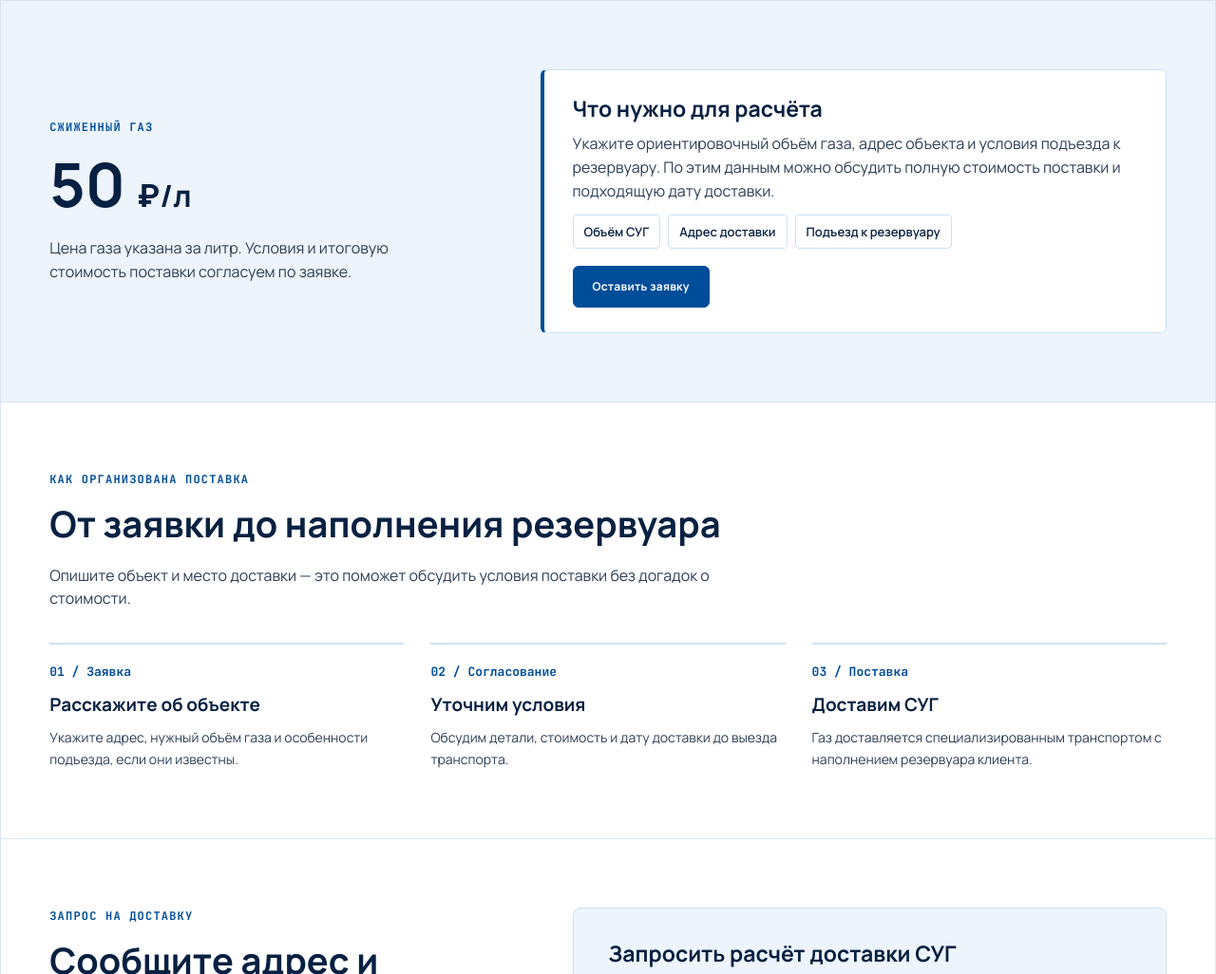
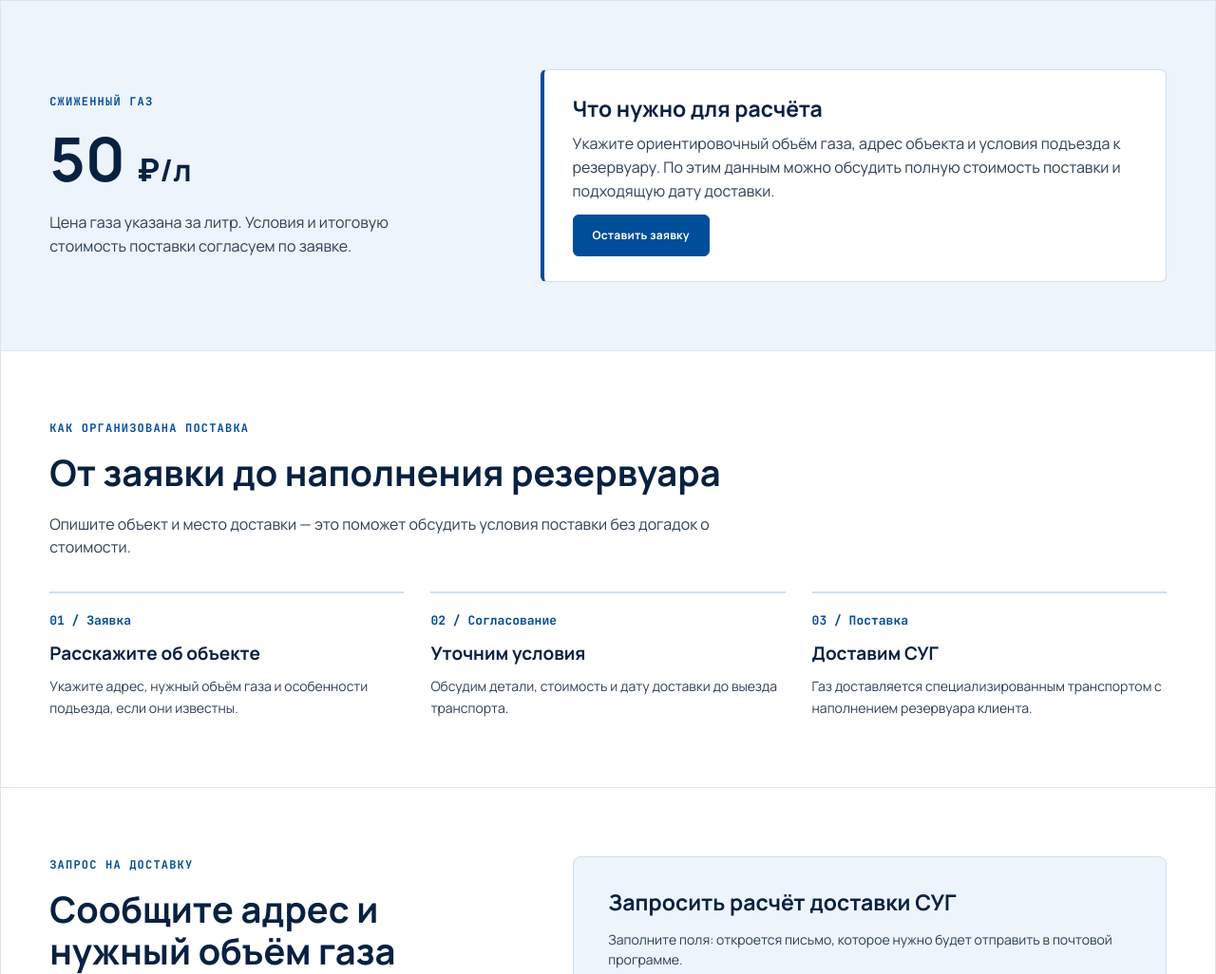
Before and after one commit to salewam/remgaz-service-preview, a website: page gas.html in a window 1280 px wide. Shown: the part 758-1784 px from the top of the page at 95% size. Drawn offline with Linux system fonts and the light colour scheme; no server answers.

Commit message:
Remove noninteractive requirement chips from gas pricing card

```diff
--- a/gas.html
+++ b/gas.html
@@ -85,8 +85,6 @@ h3 { margin: 0 0 9px; color: var(--blue-deep); font-size: 19px; line-height: 1.3
 .price-details { padding: 26px 30px; border: 1px solid var(--blue-line); border-left: 4px solid var(--blue-primary); border-radius: 6px; background: var(--white); }
 .price-details strong { display: block; margin-bottom: 10px; color: var(--blue-deep); font-size: 23px; line-height: 1.3; }
 .price-details p { margin: 0 0 12px; color: var(--ink-soft); }
-.price-factors { display: flex; flex-wrap: wrap; gap: 8px; margin: 0 0 18px; padding: 0; list-style: none; }
-.price-factors li { padding: 7px 11px; border: 1px solid var(--blue-line); border-radius: 4px; color: var(--blue-deep); font-size: 13px; font-weight: 600; }
 .delivery-steps { display: grid; grid-template-columns: repeat(3, minmax(0, 1fr)); gap: 28px; }
 .delivery-steps article { padding-top: 20px; border-top: 2px solid var(--blue-line); }
 .step-number { display: block; margin-bottom: 14px; color: var(--blue-primary); font: 700 13px var(--font-mono); }
@@ -211,7 +209,7 @@ h3 { margin: 0 0 9px; color: var(--blue-deep); font-size: 19px; line-height: 1.3
     <section class="section price-section" id="price" aria-labelledby="price-title">
       <div class="price-layout">
         <div class="price-heading"><p class="section-kicker">Сжиженный газ</p><h2 id="price-title" data-gas-price="number">50 <span>₽/л</span></h2><p>Цена газа указана за литр. Условия и итоговую стоимость поставки согласуем по заявке.</p></div>
-        <div class="price-details"><strong>Что нужно для расчёта</strong><p>Укажите ориентировочный объём газа, адрес объекта и условия подъезда к резервуару. По этим данным можно обсудить полную стоимость поставки и подходящую дату доставки.</p><ul class="price-factors"><li>Объём СУГ</li><li>Адрес доставки</li><li>Подъезд к резервуару</li></ul><a class="btn-primary" href="#contact">Оставить заявку</a></div>
+        <div class="price-details"><strong>Что нужно для расчёта</strong><p>Укажите ориентировочный объём газа, адрес объекта и условия подъезда к резервуару. По этим данным можно обсудить полную стоимость поставки и подходящую дату доставки.</p><a class="btn-primary" href="#contact">Оставить заявку</a></div>
       </div>
     </section>
     <section class="section" aria-labelledby="delivery-title">
```
